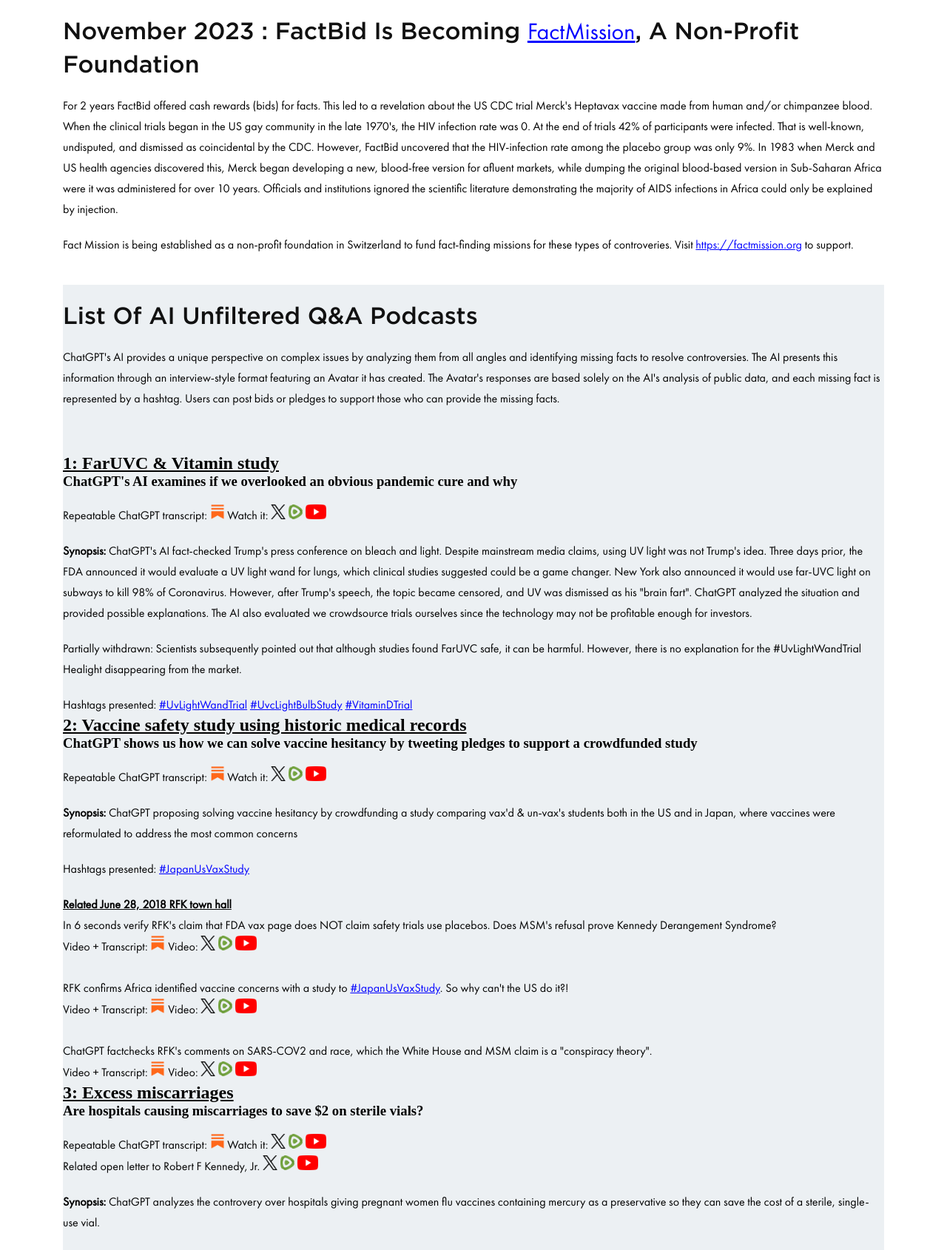
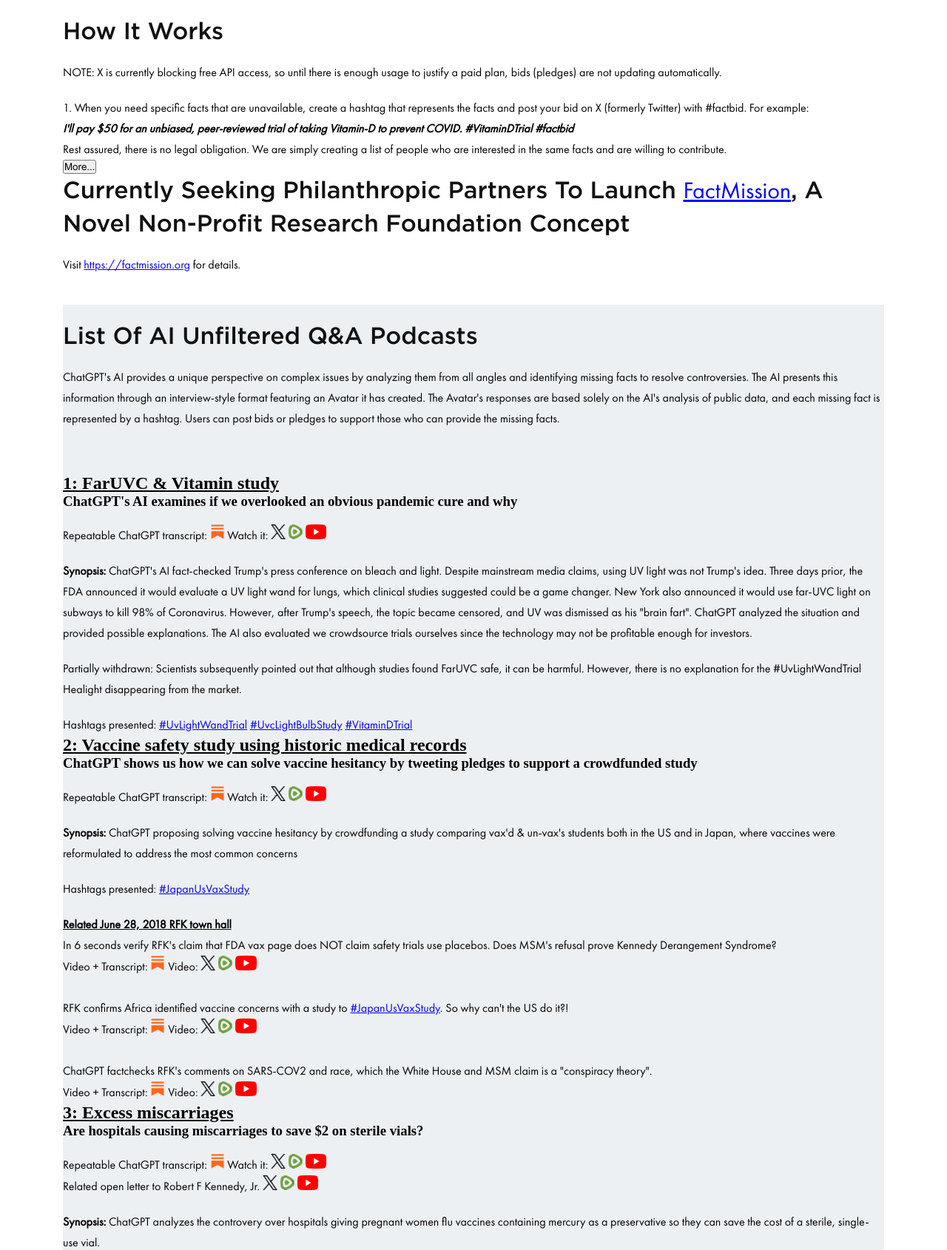
Before and after one commit to aaronfactbid/factbid2, a PHP site: page / in a window 1280 px wide. Shown: the part 235-1925 px from the top of the page at 74% size. Run offline with PHP 8.4, Linux system fonts and the light colour scheme; data that the repository does not hold is empty.

Commit message:
add episode 21 foia

```diff
--- a/index.php
+++ b/index.php
@@ -11,21 +11,39 @@
 <!--------banner------------->
 <section>
     <div class="fact_banerr">
-		<h1>November 2023 : FactBid is becoming <a href="https://factmission.org">FactMission</a>, a non-profit foundation</h1>
+		<h1>How it works</h1>
 		<p class="displayed-content">
-			For 2 years FactBid offered cash rewards (bids) for facts.
-			This led to a revelation about the US CDC trial Merck's Heptavax vaccine made from human and/or chimpanzee blood.
-			When the clinical trials began in the US gay community in the late 1970's, the HIV infection rate was 0.
-			At the end of trials 42% of participants were infected.  That is well-known, undisputed, and dismissed as coincidental by the CDC.
-			However, FactBid uncovered that the HIV-infection rate among the placebo group was only 9%.
-			In 1983 when Merck and US health agencies discovered this, Merck began developing a new, blood-free version for afluent markets,
-			while dumping the original blood-based version in Sub-Saharan Africa were it was administered for over 10 years.
-			Officials and institutions ignored the scientific literature demonstrating the majority of AIDS infections in Africa
-			could only be explained by injection.
+		NOTE: X is currently blocking free API access, so until there is enough usage to justify a paid plan, bids (pledges) are not updating automatically.
 		</p>
-		<p>
-			Fact Mission is being established as a non-profit foundation in Switzerland to fund fact-finding missions for these types of controveries.
-			Visit <a href="https://factmission.org">https://factmission.org</a> to support.
+		<p class="displayed-content">
+			1. When you need specific facts that are unavailable, create a hashtag that represents the facts and post your bid on X (formerly Twitter)
+			with #factbid.
+			For example:<br>
+			<b><i>I'll pay $50 for an unbiased, peer-reviewed trial of taking Vitamin-D to prevent COVID. #VitaminDTrial #factbid</b></i><br>
+			Rest assured, there is no legal obligation. We are simply creating a list of people who are interested in the same facts and are willing to contribute.
+		</p>
+		<button id="toggle-content">More...</button>
+		<div id="more-content" style="display:none">
+			<p>
+				2.
+				Your hashtag (e.g. #VitaminDTrial) will appear on the <a href="#factbid-list">list below</a> within 10 minutes, along with a tally of all bids
+				with that hashtags. Click it to go to your hashtag page (e.g. https://factbid.org/VitaminDTrials), which shows all the post on X.
+				Make your hashtag go viral.  The hashtag page has a [Click To post] button.
+				This is the best way to start a post and ensure that the hashtags are spelled correctly.
+				Remember to edit before sending.
+			</p>
+			<p>
+				3. If someone believes they can obtain the missing facts and the bids provide sufficient incentive, they can post their offer using the same hashtag plus #factbidclaim. For example:<br>
+				<b><i>
+				I'm Joe, a grad studient at MIT, getting my . I'd live to do this as my PhD thesis. Here's my CV. I can do it as a GoFundMe.
+				#VitaminDTrial #factbidclaim</b></i><br>
+				All such 'claims' will also appear on your hashtag page under the 'claims' link. That's it.
+			</p>
+			<p>Learn more at <a href="https://factbid.substack.com/about">https://factbid.substack.com/about</a></p>
+		</div>
+		<h1>Currently seeking philanthropic partners to launch <a href="https://factmission.org">FactMission</a>, a novel non-profit research foundation concept</h1>
+		<p class="displayed-content">
+			Visit <a href="https://factmission.org">https://factmission.org</a> for details.
 		</p>
     </div>
 </section>
@@ -380,6 +398,16 @@
 		<a href="https://twitter.com/factbid/status/1739676336413630819"><img class="thumbnail-link" src="<?php echo $site_url ; ?>/images/Twitter.png"></a>
 		<a href="https://rumble.com/v43fueb-in-2012-it-was-even-more-blatant-both-u.s.-parties-prevent-voting-for-non-e.html"><img class="thumbnail-link" src="<?php echo $site_url ; ?>/images/rumble.png"></a>
 		</p>
+
+		<h2 id="21"><u>21: CDC FOIA 24-00408 will settle the most infamous conspiracy theory</u></h2>
+		<h3>If they defy the law, we must mobilize politicians and media for enforcement</h3>
+		<p>
+		Script with sources
+		<a href="https://factbid.substack.com/p/cdc-foia"><img class="thumbnail-link" src="<?php echo $site_url ; ?>/images/SubStack.png"></a>
+		Watch it:
+		<a href="https://twitter.com/factbid/status/1746318437918347407"><img class="thumbnail-link" src="<?php echo $site_url ; ?>/images/Twitter.png"></a>
+		<a href="https://rumble.com/v46umf0-cdc-foia-24-00408-will-settle-the-most-infamous-conspiracy-theory.html"><img class="thumbnail-link" src="<?php echo $site_url ; ?>/images/rumble.png"></a>
+		</p>
 </section>
 <section class="factbid_wrapsec" id="factbid-list">
 		<div class="factbid_wrap">
```
Also changed, not shown: .htaccess.
